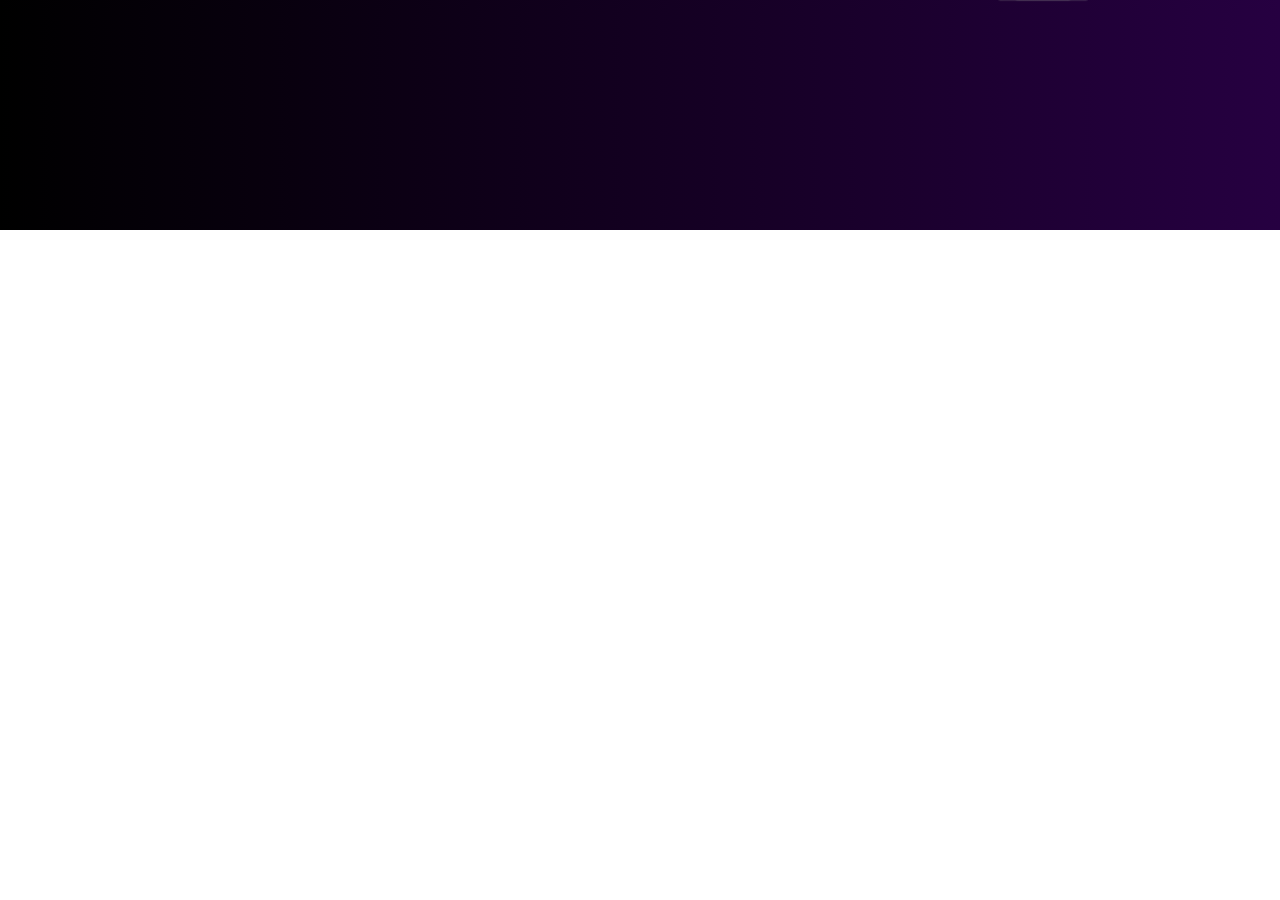
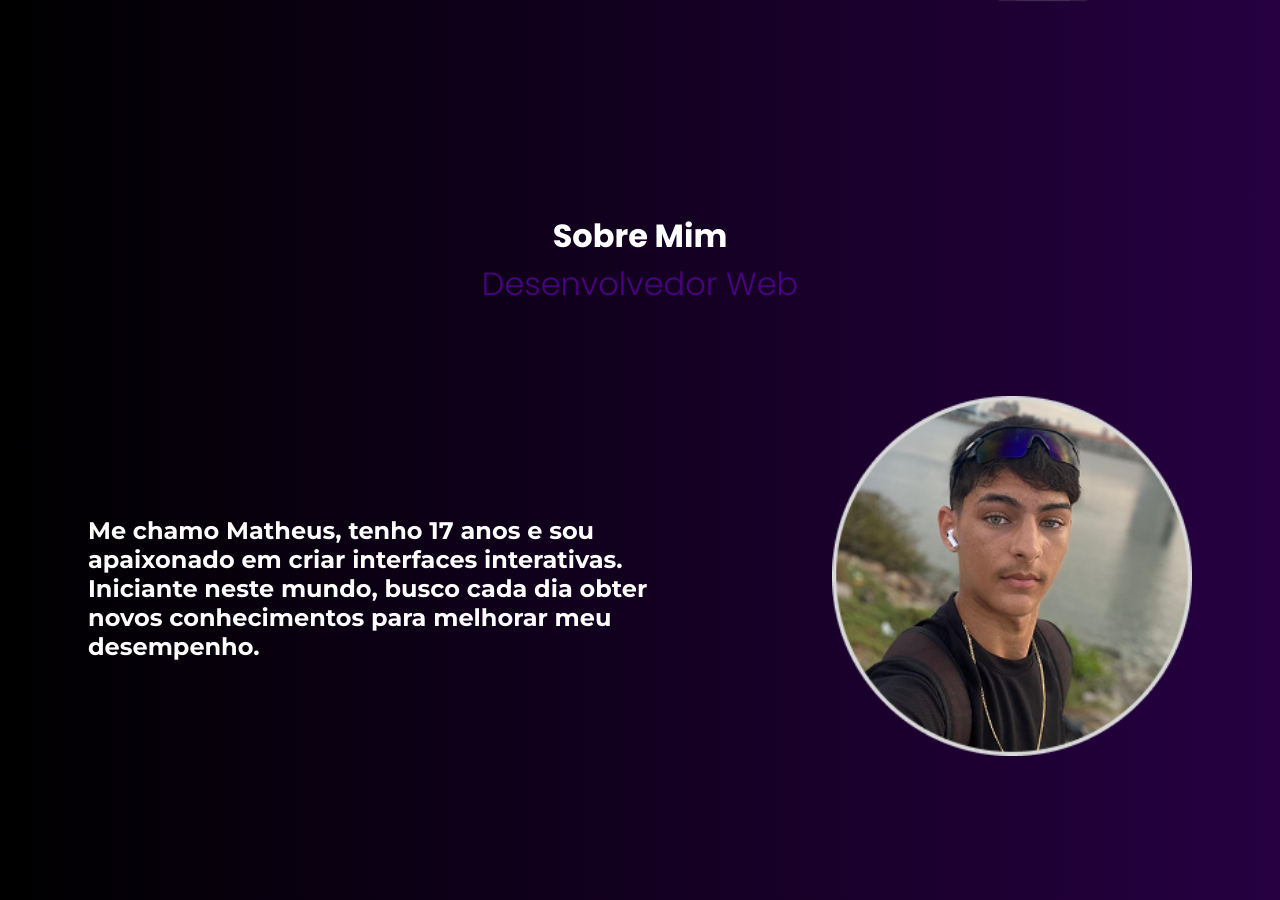
Before and after one commit to matheusricardoooo/meu-portfolio, a plain HTML site: page index.html in a window 1280 px wide. Shown: the part 570-1470 px from the top of the page. Before the commit the page ends 800 px from the top, so only its background shows below. Drawn offline with Linux system fonts and the light colour scheme.

Commit message:
estilização e html da parte sobre feita

```diff
--- a/index.html
+++ b/index.html
@@ -15,8 +15,8 @@
 
             <div class="middle">
                     <a href="#inicio">Início</a>
-                    <a href="#">Sobre</a>
-                    <a href="#">Projetos</a>
+                    <a href="#sobre">Sobre</a>
+                    <a href="#projeto">Projetos</a>
             </div>
 
             <div class="btn-end">
@@ -37,6 +37,24 @@
                 <img src="imgs/image-computador.png" alt="imagem de computador para a intro">
             </div>
         </div>
+
+        <div id="sobre">
+
+            <div class="middle">
+                <h1>Sobre Mim <br><span class="color">Desenvolvedor Web</span></h1>
+            </div>
+
+            <div class="conteudo">
+                <div class="left">
+                    <h1>Me chamo Matheus, tenho 17 anos e sou apaixonado em criar interfaces interativas.
+                Iniciante neste mundo, busco cada dia obter novos conhecimentos para melhorar meu desempenho. </h1>
+                </div>
+
+                <div class="right">
+                <img src="imgs/image-matheus.png" alt="imagem do programador">
+                </div>
+            </div>
+        </div>
     </div>
 </body>
 </html>
--- /dev/null
+++ b/styles/sobre.css
@@ -0,0 +1,41 @@
+#sobre {
+    padding-bottom: 140px;
+}
+
+#sobre .middle {
+    display: flex;
+    justify-content: center;
+    text-align: center;
+}
+
+#sobre .middle h1 {
+    font-family: "Poppins", serif;
+    color: #ffffff;
+    margin-top: 203px;
+}
+
+#sobre .middle .color {
+    color: #4B0082;
+    font-weight: 300;
+}
+
+#sobre .conteudo {
+    display: flex;
+    align-items: center;
+    justify-content: space-around;
+}
+
+#sobre .conteudo .left h1 {
+    font-family: "Montserrat", serif;
+    font-size: 1.5rem;
+    color: #ffffff;
+    width: 568px;
+    height: 174px;
+    margin-top: 138px;
+}
+
+#sobre .conteudo .right img {
+    width: 360px;
+    height: 360px;
+    margin-top: 88px;
+}
--- a/styles/style.css
+++ b/styles/style.css
@@ -1,3 +1,4 @@
 @import url(global.css);
 @import url(menu.css);
 @import url(inicio.css);
+@import url(sobre.css);
```
